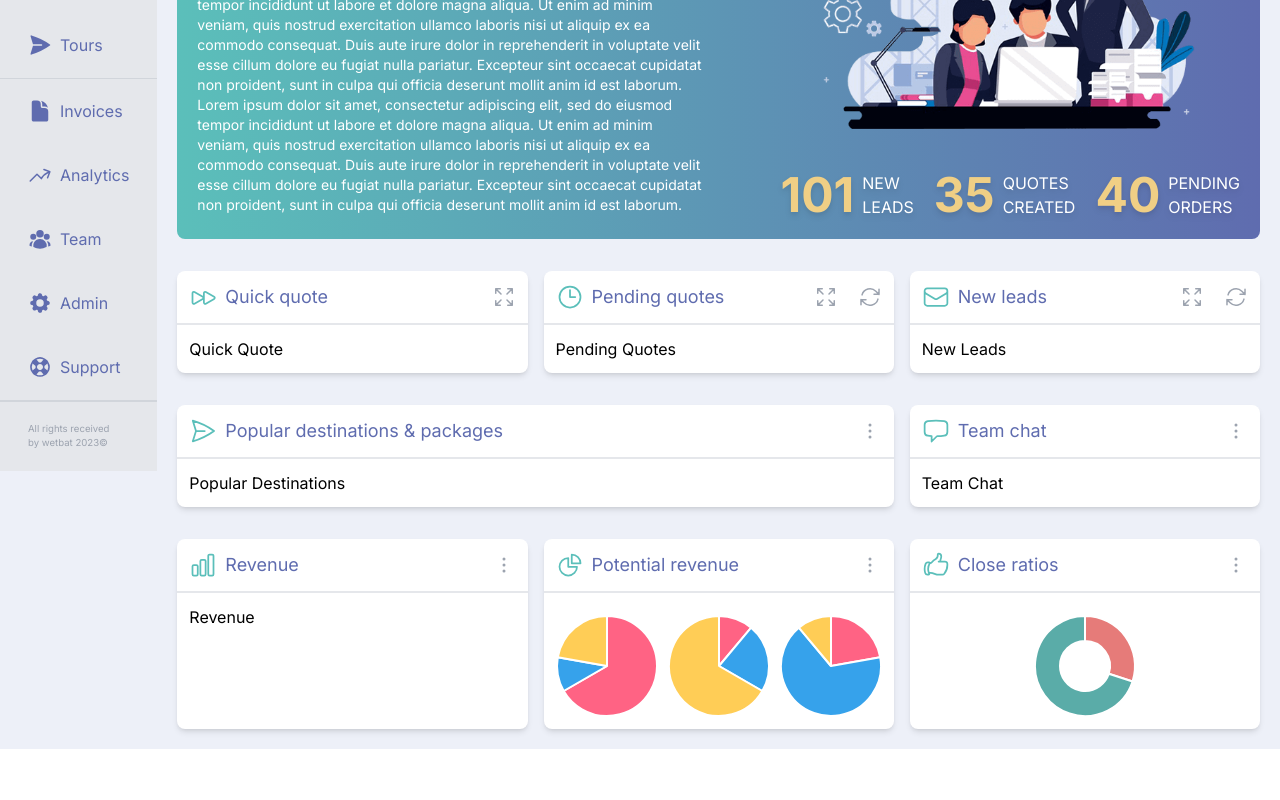
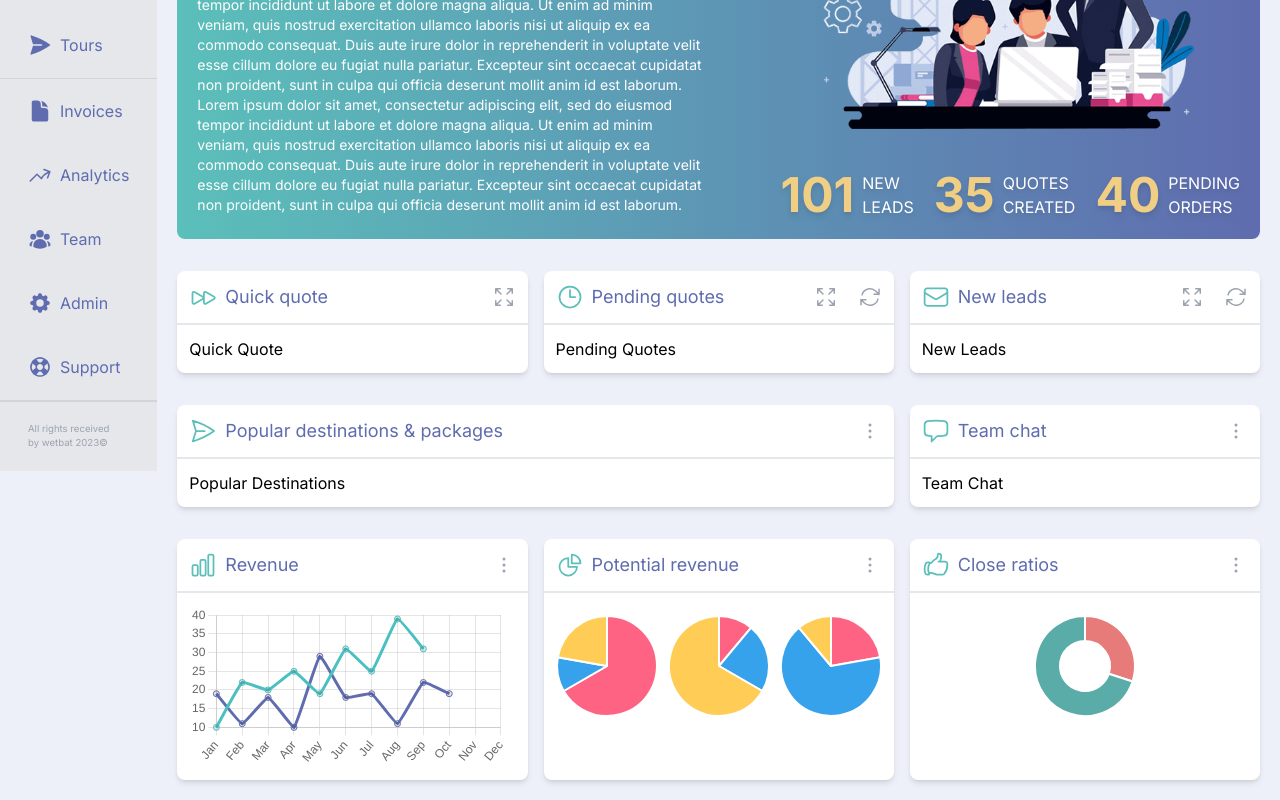
Before and after one commit to marcelo-tm/wetbat, a React (Vite) app in the folder web/: page / in a window 1280 px wide. Shown: the part 251-1051 px from the top of the page. Before the commit the page ends 1000 px from the top, so only its background shows below. Built offline with nearby package versions, Linux system fonts and the light colour scheme.

Commit message:
add revenue chart

```diff
--- a/web/src/components/Panels/Revenue.tsx
+++ b/web/src/components/Panels/Revenue.tsx
@@ -1,4 +1,9 @@
+import { useMemo } from "react";
 import { EllipsisVerticalIcon } from "@heroicons/react/24/outline";
+import "chart.js/auto";
+import { Chart } from "react-chartjs-2";
+
+import { revenue } from "../../data/charts.json";
 
 export function RevenueActions() {
   function handleClick() {
@@ -13,5 +18,44 @@ export function RevenueActions() {
 }
 
 export function Revenue() {
-  return <div>Revenue</div>;
+  const data = useMemo(() => {
+    return {
+      labels: [
+        "Jan",
+        "Feb",
+        "Mar",
+        "Apr",
+        "May",
+        "Jun",
+        "Jul",
+        "Aug",
+        "Sep",
+        "Oct",
+        "Nov",
+        "Dec",
+      ],
+      datasets: revenue.map((item) => {
+        return {
+          data: item.data,
+          fill: false,
+          borderColor: item.borderColor,
+          tension: 0.1,
+        };
+      }),
+    };
+  }, [revenue]);
+
+  const options = {
+    plugins: {
+      legend: {
+        display: false,
+      },
+    },
+  };
+
+  return (
+    <div className="">
+      <Chart type="line" data={data} options={options} />
+    </div>
+  );
 }
--- a/web/src/data/charts.json
+++ b/web/src/data/charts.json
@@ -16,5 +16,15 @@
       "data": [100, 300, 50],
       "colors": ["rgb(255, 99, 132)", "rgb(54, 162, 235)", "rgb(255, 205, 86)"]
     }
+  ],
+  "revenue": [
+    {
+      "data": [10, 22, 20, 25, 19, 31, 25, 39, 31],
+      "borderColor": "rgb(75, 192, 192)"
+    },
+    {
+      "data": [19, 11, 18, 10, 29, 18, 19, 11, 22, 19],
+      "borderColor": "rgb(95, 108, 175)"
+    }
   ]
 }
```
